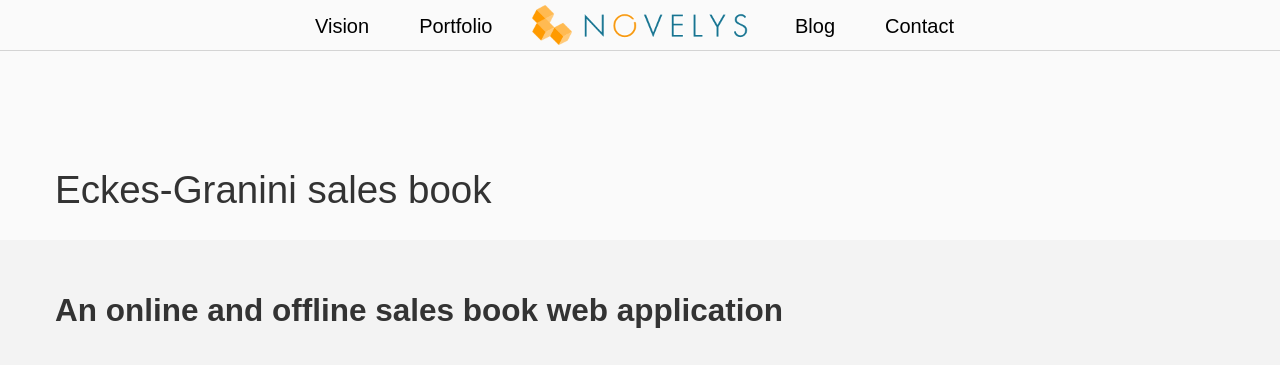
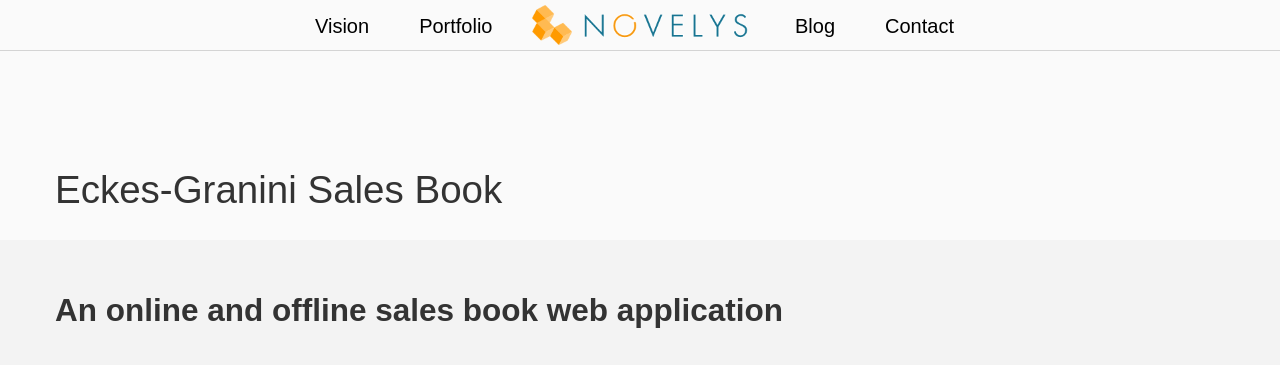
Before and after one commit to novelys/novelys.github.com, a Jekyll site: the page built from portfolio/_posts/2013-09-30-salesbook.html, in a window 1280 px wide and 900 px high. Shown: the top 365 px of the window. Built offline with Jekyll 4.4.1, drawn with Linux system fonts in a browser that asks for light colours; nearby versions of some CDN libraries.

Commit message:
Caps in title

```diff
--- a/portfolio/_posts/2013-09-30-salesbook.html
+++ b/portfolio/_posts/2013-09-30-salesbook.html
@@ -1,7 +1,7 @@
 ---
 layout: default
 project_slug: "salesbook"
-project_name: "Eckes-Granini sales book"
+project_name: "Eckes-Granini Sales Book"
 project_description: "An online and offline sales book web application"
 title:  "Sales Book"
 date:   2013-03-13 19:00:00
```
